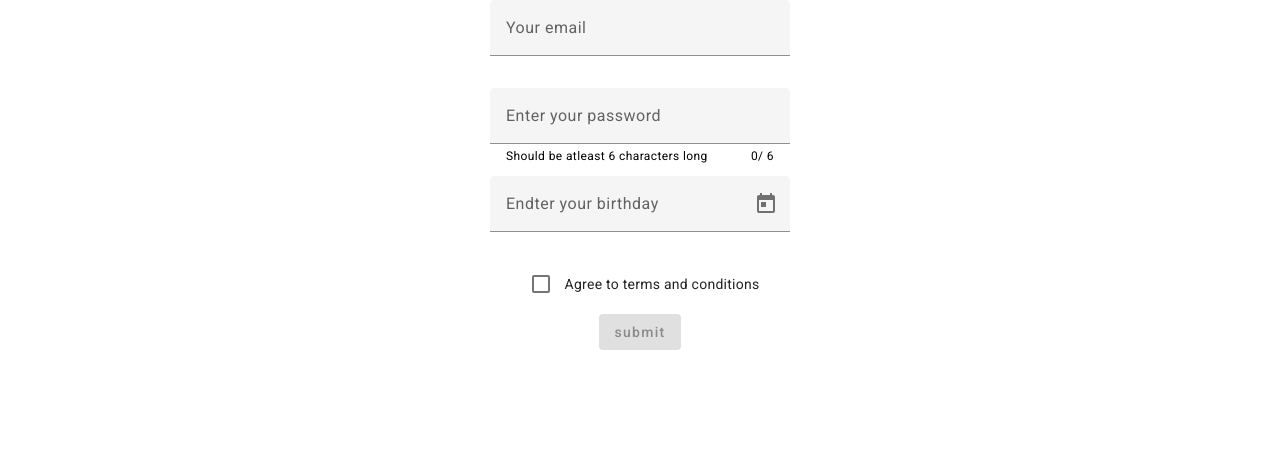
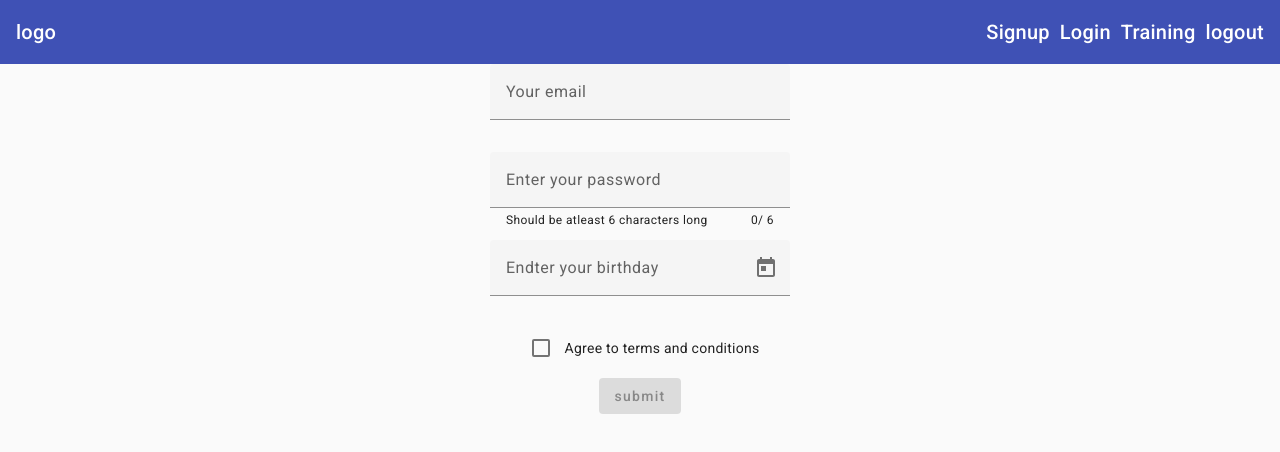
Before and after one commit to kennedybabu/fitness-app, an Angular app: page /signup in a window 1280 px wide. Shown: the top 452 px of the page. Built offline with nearby package versions, Linux system fonts and the light colour scheme.

Commit message:
feature: add and style the sidebar

```diff
--- a/src/app/app.component.html
+++ b/src/app/app.component.html
@@ -1 +1,48 @@
-<router-outlet></router-outlet>
+<mat-sidenav-container>
+    <mat-sidenav #sidenav role="navigation">
+        <mat-nav-list>
+            <a mat-list-item routerLink="/signup" (click)="sidenav.close()">
+                <mat-icon>face</mat-icon>
+                <span class="nav-caption">Signup</span>
+            </a>
+            <a mat-list-item routerLink="/login" (click)="sidenav.close()">
+                <mat-icon>input</mat-icon>
+                <span class="nav-caption">Login</span>
+            </a>
+            <a mat-list-item routerLink="/training" (click)="sidenav.close()">
+                <mat-icon>fitness_center</mat-icon>
+                <span class="nav-caption">Training</span>
+            </a>
+            <mat-list-item>
+                <button mat-icon-button (click)="sidenav.close()">
+                    <mat-icon>logout</mat-icon>
+                    <span class="nav-caption">Logout</span>
+                </button>
+            </mat-list-item>
+        </mat-nav-list>
+    </mat-sidenav>
+    <mat-sidenav-content>
+        <mat-toolbar color="primary">
+            <div fxHide.gt-xs>
+                <button mat-icon-button (click)="sidenav.toggle()">
+                    <mat-icon>menu</mat-icon>
+                </button>
+            </div>
+            <div>
+                <a routerLink="/">logo</a>
+            </div>
+            <div fxFlex fxLayout fxLayoutAlign="flex-end" fxHide.xs>
+                <ul fxLayout fxLayoutGap="10px" class="navigation-items">
+                    <li><a routerLink="/signup">Signup</a></li>
+                    <li><a routerLink="/login">Login</a></li>
+                    <li><a routerLink="/training">Training</a></li>
+                    <li><a>logout</a></li>
+                </ul>
+            </div>
+        </mat-toolbar>
+
+        <main>
+            <router-outlet></router-outlet>
+        </main>
+    </mat-sidenav-content>
+</mat-sidenav-container>
--- a/src/app/app.component.scss
+++ b/src/app/app.component.scss
@@ -0,0 +1,28 @@
+mat-sidenav-container, mat-sidenav-content,mat-sidenav {
+    height: 100%;
+
+    .navigation-items {
+        padding: 0;
+        list-style: none;
+    }
+}
+
+mat-sidenav {
+    width: 250px;
+}
+
+a {
+    text-decoration: none;
+    color: white;
+
+
+    &:active,
+    &:hover {
+        color: lightgrey;
+    }
+}
+
+.nav-caption {
+    display: inline-block;
+    padding-left: 6px;
+}
--- a/src/app/app.component.ts
+++ b/src/app/app.component.ts
@@ -1,4 +1,4 @@
-import { Component } from '@angular/core';
+import { Component, ViewChild } from '@angular/core';
 
 @Component({
   selector: 'app-root',
@@ -7,4 +7,9 @@ import { Component } from '@angular/core';
 })
 export class AppComponent {
   title = 'beta-app';
+  openSidenav = false
+
+  onToggle() {
+  }
+
 }
--- a/src/app/auth/signup/signup.component.html
+++ b/src/app/auth/signup/signup.component.html
@@ -32,7 +32,7 @@
             <mat-datepicker #picker></mat-datepicker>
         </mat-form-field>
 
-        <mat-checkbox  ngModel name="agree" labelPosition="after">Agree to terms and conditions</mat-checkbox>
+        <mat-checkbox color="primary"  ngModel name="agree" labelPosition="after">Agree to terms and conditions</mat-checkbox>
 
         <button [disabled]="f.invalid" mat-raised-button color="primary">submit</button>
     </form>
--- a/src/app/material.module.ts
+++ b/src/app/material.module.ts
@@ -6,7 +6,9 @@ import {  MatInputModule } from  "@angular/material/input"
 import { MatDatepickerModule } from "@angular/material/datepicker"
 import { MatNativeDateModule } from "@angular/material/core";
 import { MatCheckboxModule } from "@angular/material/checkbox"
-
+import { MatSidenavModule } from "@angular/material/sidenav"
+import { MatToolbarModule } from "@angular/material/toolbar"
+import { MatListModule } from "@angular/material/list"
 
 @NgModule({
     imports: [
@@ -16,7 +18,10 @@ import { MatCheckboxModule } from "@angular/material/checkbox"
         MatInputModule,
         MatDatepickerModule,
         MatNativeDateModule,
-        MatCheckboxModule
+        MatCheckboxModule,
+        MatSidenavModule,
+        MatToolbarModule,
+        MatListModule
     ],
     exports: [
         MatButtonModule,
@@ -25,7 +30,11 @@ import { MatCheckboxModule } from "@angular/material/checkbox"
         MatInputModule,
         MatDatepickerModule,
         MatNativeDateModule,
-        MatCheckboxModule]
+        MatCheckboxModule,
+        MatSidenavModule,
+        MatToolbarModule,
+        MatListModule
+    ]
 })
 
 
--- a/src/index.html
+++ b/src/index.html
@@ -9,6 +9,9 @@
   <link rel="preconnect" href="https://fonts.gstatic.com">
   <link href="https://fonts.googleapis.com/css2?family=Roboto:wght@300;400;500&display=swap" rel="stylesheet">
   <link href="https://fonts.googleapis.com/icon?family=Material+Icons" rel="stylesheet">
+  <link rel="preconnect" href="https://fonts.googleapis.com">
+<link rel="preconnect" href="https://fonts.gstatic.com" crossorigin>
+<link href="https://fonts.googleapis.com/css2?family=Roboto:ital,wght@0,100;0,300;0,400;0,500;0,700;0,900;1,100;1,300;1,400;1,500;1,700;1,900&display=swap" rel="stylesheet">
 </head>
 <body class="mat-typography">
   <app-root></app-root>
--- a/src/styles.scss
+++ b/src/styles.scss
@@ -1,4 +1,9 @@
 /* You can add global styles to this file, and also import other style files */
 
-html, body { height: 100%; }
-body { margin: 0; font-family: Roboto, "Helvetica Neue", sans-serif; }
+html, body {
+    height: 100%;
+    font-family: 'Roboto', sans-serif;
+ }
+body {
+    margin: 0;
+}
```
